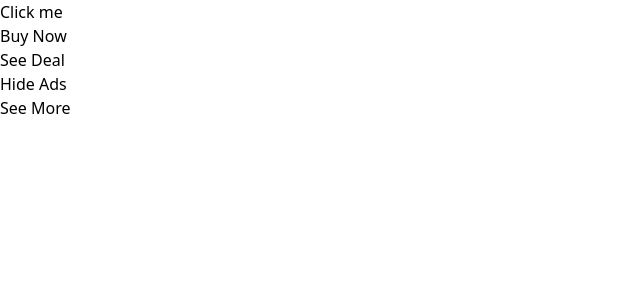
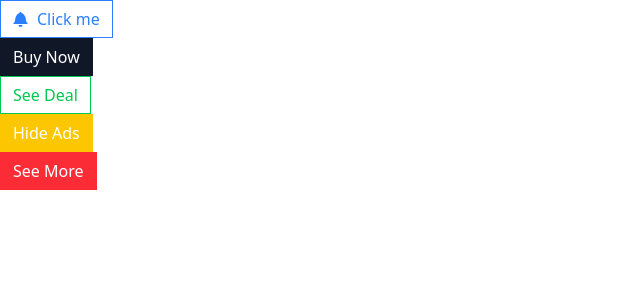
Before and after one commit to Belal-said/comps, a JavaScript app: page / in a window 1280 px wide. Shown: the top 300 px of the page, without its empty margins (0-640 px from the left). Built offline with nearby package versions, Linux system fonts and the light colour scheme.

Commit message:
tailwind styling and variation

```diff
--- a/package.json
+++ b/package.json
@@ -11,12 +11,13 @@
   },
   "dependencies": {
     "@tailwindcss/vite": "^4.1.5",
-    "classnames": "^2.3.1",
+    "classnames": "^2.5.1",
     "prop-type": "^0.0.1",
     "prop-types": "15.8.1",
     "react": "18.3.1",
     "react-dom": "18.3.1",
-    "react-icons": "4.4.0",
+    "react-icons": "^4.6.0",
+    "tailwind-merge": "^3.6.0",
     "tailwindcss": "^4.1.5"
   },
   "devDependencies": {
--- a/src/App.js
+++ b/src/App.js
@@ -1,24 +1,32 @@
+import { GoBell } from "react-icons/go";
 import Button from "./Button";
 
 const App = () => {
+    const handleClick = () => {
+        console.log("Button clicked");
+    }
+
     return (
         <div>
             <div>
-                <Button success>
+                <Button outline primary onClick={handleClick}>
+                    <GoBell />
                     Click me
                 </Button>
             </div>
             <div>
-                <Button>Buy Now</Button>
+                <Button secondary>Buy Now</Button>
             </div>
             <div>
-                <Button>See Deal</Button>
+                <Button success outline>
+                    See Deal
+                </Button>
             </div>
             <div>
-                <Button>Hide Ads</Button>
+                <Button warning>Hide Ads</Button>
             </div>
             <div>
-                <Button>See More</Button>
+                <Button danger>See More</Button>
             </div>
         </div>
     );
--- a/src/Button.js
+++ b/src/Button.js
@@ -1,4 +1,5 @@
-import PropTypes from "prop-types";
+import className from "classnames";
+import { twMerge } from "tailwind-merge";
 
 function Button({
     children,
@@ -9,8 +10,28 @@
     danger,
     outline,
     rounded,
+    ...rest
 }) {
-    return <button className="">{children}</button>;
+    console.log(rest);
+
+    const classes = twMerge(
+        className(rest.className, "flex items-center gap-2 px-3 py-1.5 border", {
+            "border-blue-500 bg-blue-500 text-white": primary,
+            "border-gray-900 bg-gray-900 text-white": secondary,
+            "border-green-500 bg-green-500 text-white": success,
+            "border-yellow-400 bg-yellow-400 text-white": warning,
+            "border-red-500 bg-red-500 text-white": danger,
+            "rounded-full": rounded,
+            "bg-white": outline,
+            "text-blue-500": outline && primary,
+            "text-gray-900": outline && secondary,
+            "text-green-500": outline && success,
+            "text-yellow-400": outline && warning,
+            "text-red-500": outline && danger,
+        }),
+    );
+
+    return <button {...rest} className={classes}>{children}</button>;
 }
 
 Button.propTypes = {
```
Also changed, not shown: 1 other file (tests, documents, lock files or other folders).
